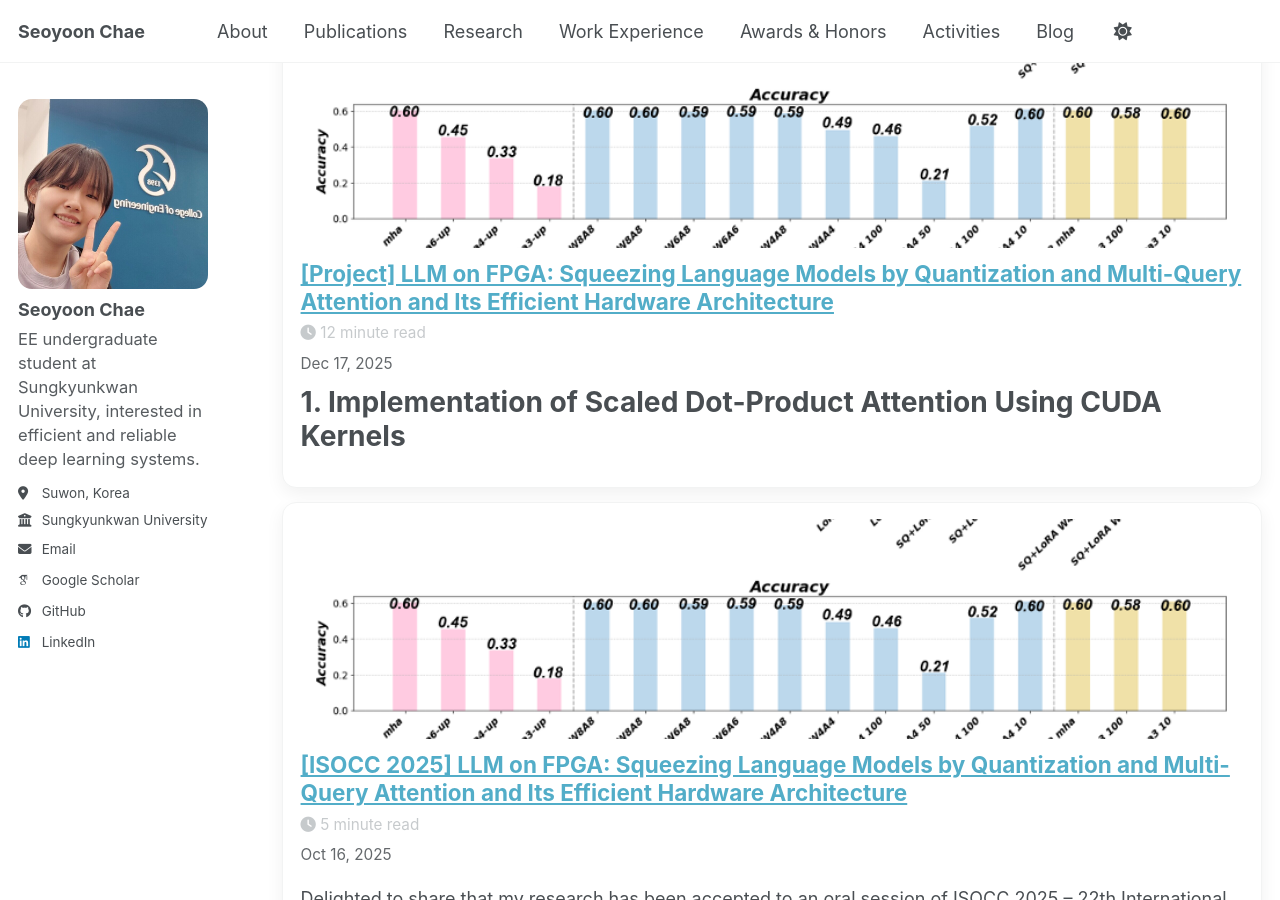
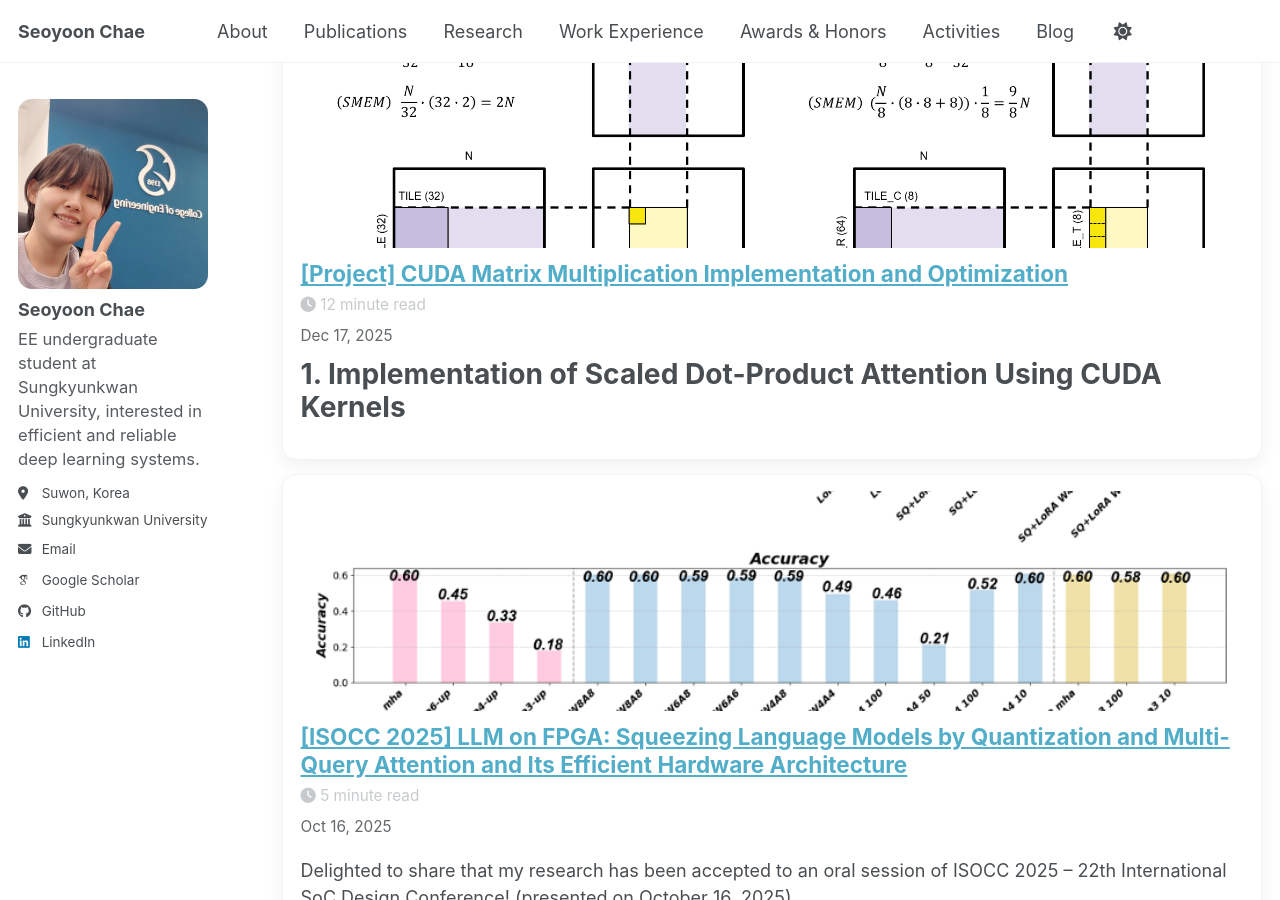
Before and after one commit to chae-sy/chae-sy.github.io, a Jekyll site: the page built from _pages/year-archive.html, in a window 1280 px wide and 900 px high, scrolled down 1217 px. Built offline with Jekyll 4.4.1, drawn with Linux system fonts in a browser that asks for light colours; some web fonts are replaced; a script bundle is joined from its source files by our own code; library files that are not in the unit come from our copies.

Commit message:
Update 2025-12-17-CUDA-MatMul.md

```diff
--- a/_posts/2025-12-17-CUDA-MatMul.md
+++ b/_posts/2025-12-17-CUDA-MatMul.md
@@ -1,7 +1,7 @@
 ---
-title: "[Project]  LLM on FPGA: Squeezing Language Models by Quantization and Multi-Query Attention and Its Efficient Hardware Architecture "
+title: "[Project] CUDA Matrix Multiplication Implementation and Optimization "
 date: 2025-12-17
-teaser: /images/2025-10-16/image.png
+teaser: /images/2025-12-17/tiling.png
 ---
 # 1. Implementation of Scaled Dot-Product Attention Using CUDA Kernels
 
```
